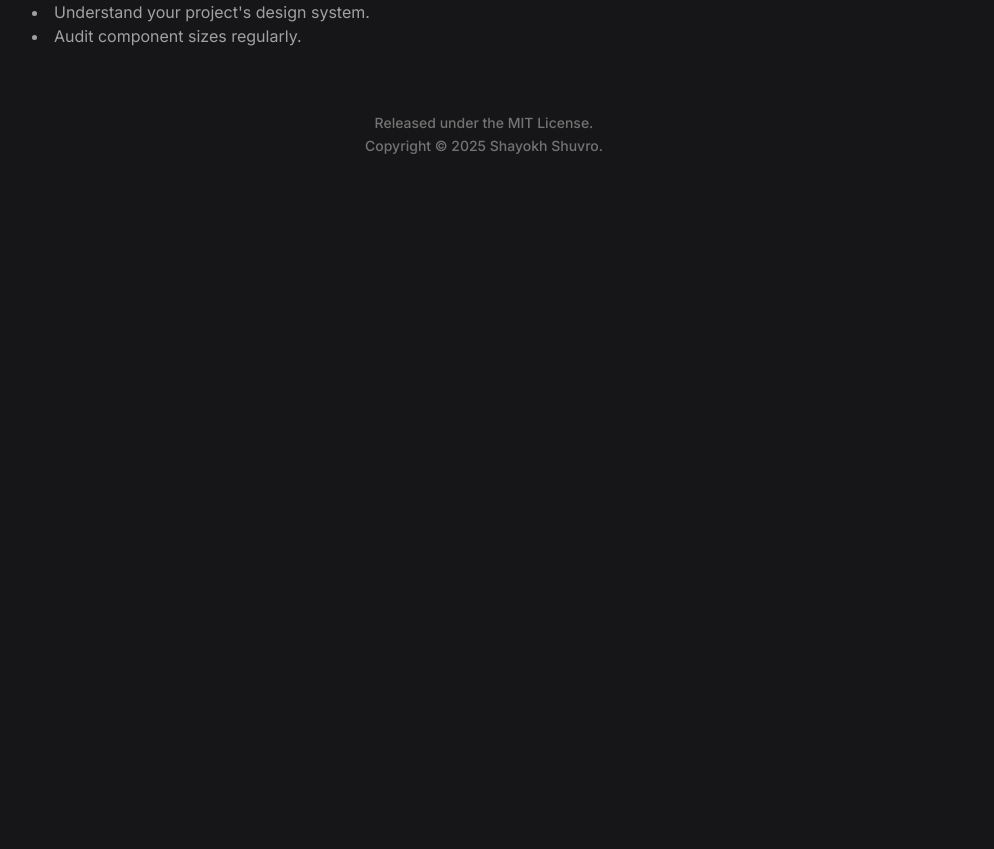
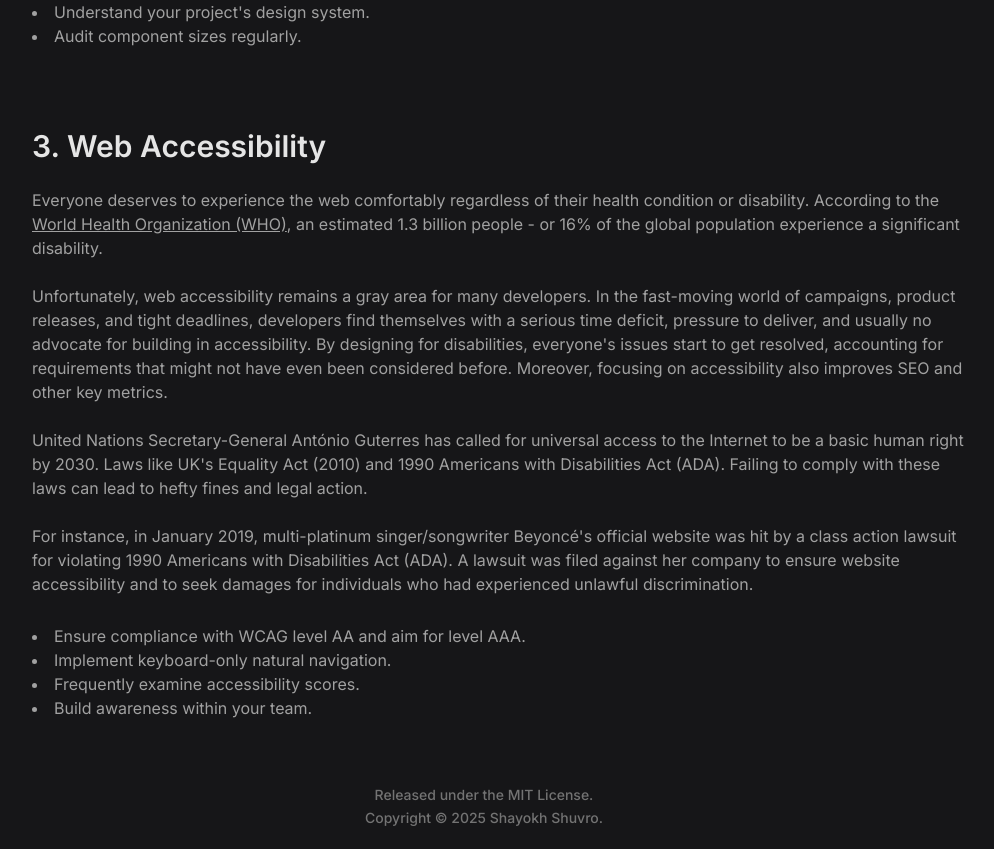
Before and after one commit to ShayokhShorfuddin/future-first-design, a React (Vite) app: page /introduction in a window 1280 px wide. Shown: the part 1649-2498 px from the top of the page, without its empty margins (156-1150 px from the left). Before the commit the page ends 1826 px from the top, so only its background shows below. Built offline with nearby package versions, Linux system fonts and the light colour scheme.

Commit message:
add web accessibility

```diff
--- a/src/components/Introduction.tsx
+++ b/src/components/Introduction.tsx
@@ -99,7 +99,7 @@ export default function Introduction() {
 							</ul>
 						</div>
 
-						<div>
+						<div className="mb-20">
 							<h2 className="text-3xl dark:text-neutral-200 font-inter font-semibold mb-6">
 								2. Native Implementation
 							</h2>
@@ -145,6 +145,63 @@ export default function Introduction() {
 								</li>
 							</ul>
 						</div>
+
+						<div>
+							<h2 className="text-3xl dark:text-neutral-200 font-inter font-semibold mb-6">
+								3. Web Accessibility
+							</h2>
+
+							<p className="dark:text-neutral-400 font-inter">
+								Everyone deserves to experience the web comfortably regardless
+								of their health condition or disability. According to the{" "}
+								<a
+									className="underline"
+									href="https://www.who.int/news-room/fact-sheets/detail/disability-and-health"
+								>
+									World Health Organization (WHO)
+								</a>
+								, an estimated 1.3 billion people - or 16% of the global
+								population experience a significant disability.
+								<br /> <br />
+								Unfortunately, web accessibility remains a gray area for many
+								developers. In the fast-moving world of campaigns, product
+								releases, and tight deadlines, developers find themselves with a
+								serious time deficit, pressure to deliver, and usually no
+								advocate for building in accessibility. By designing for
+								disabilities, everyone's issues start to get resolved,
+								accounting for requirements that might not have even been
+								considered before. Moreover, focusing on accessibility also
+								improves SEO and other key metrics.
+								<br /> <br />
+								United Nations Secretary-General António Guterres has called for
+								universal access to the Internet to be a basic human right by
+								2030. Laws like UK's Equality Act (2010) and 1990 Americans with
+								Disabilities Act (ADA). Failing to comply with these laws can
+								lead to hefty fines and legal action.
+								<br /> <br />
+								For instance, in January 2019, multi-platinum singer/songwriter
+								Beyoncé's official website was hit by a class action lawsuit for
+								violating 1990 Americans with Disabilities Act (ADA). A lawsuit
+								was filed against her company to ensure website accessibility
+								and to seek damages for individuals who had experienced unlawful
+								discrimination.
+							</p>
+
+							<ul className="list-disc list-inside mt-7">
+								<li className="dark:text-neutral-400 font-inter">
+									Ensure compliance with WCAG level AA and aim for level AAA.
+								</li>
+								<li className="dark:text-neutral-400 font-inter">
+									Implement keyboard-only natural navigation.
+								</li>
+								<li className="dark:text-neutral-400 font-inter">
+									Frequently examine accessibility scores.
+								</li>
+								<li className="dark:text-neutral-400 font-inter">
+									Build awareness within your team.
+								</li>
+							</ul>
+						</div>
 					</div>
 				</div>
 			</div>
```
